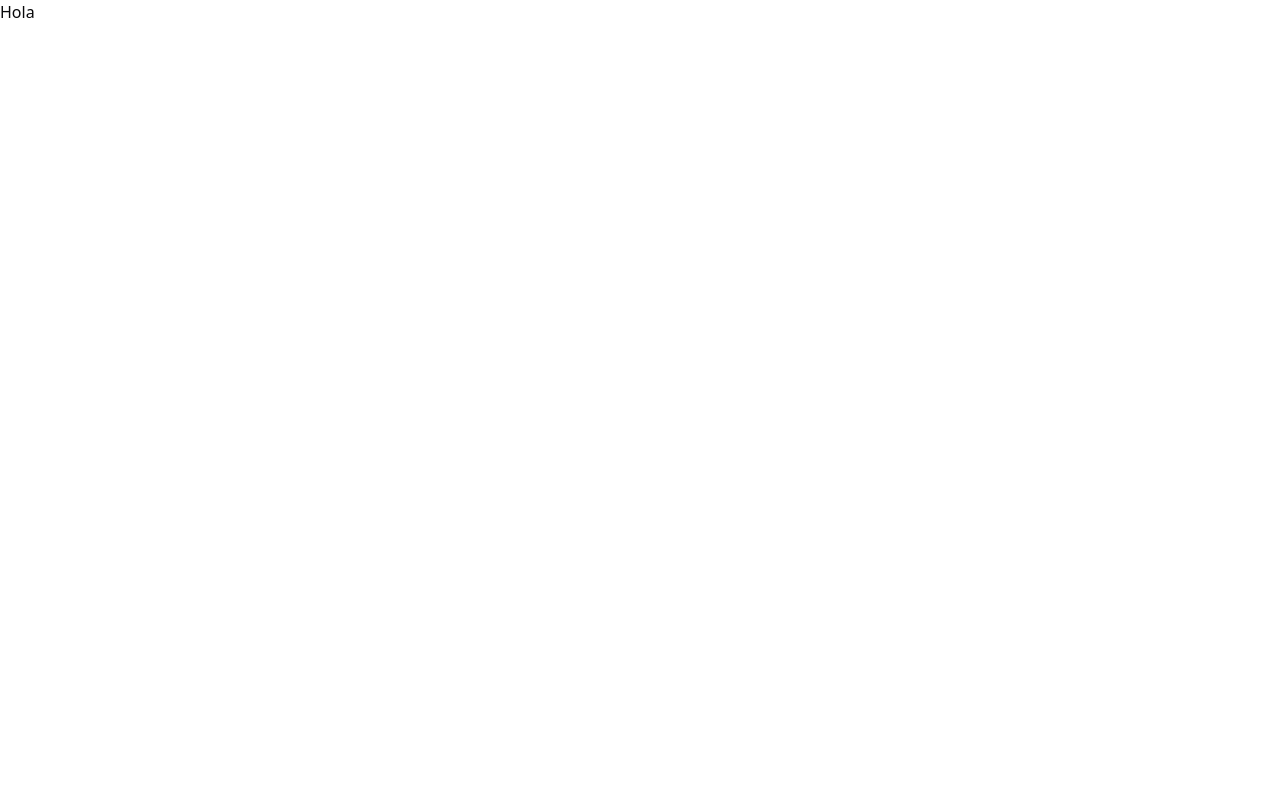
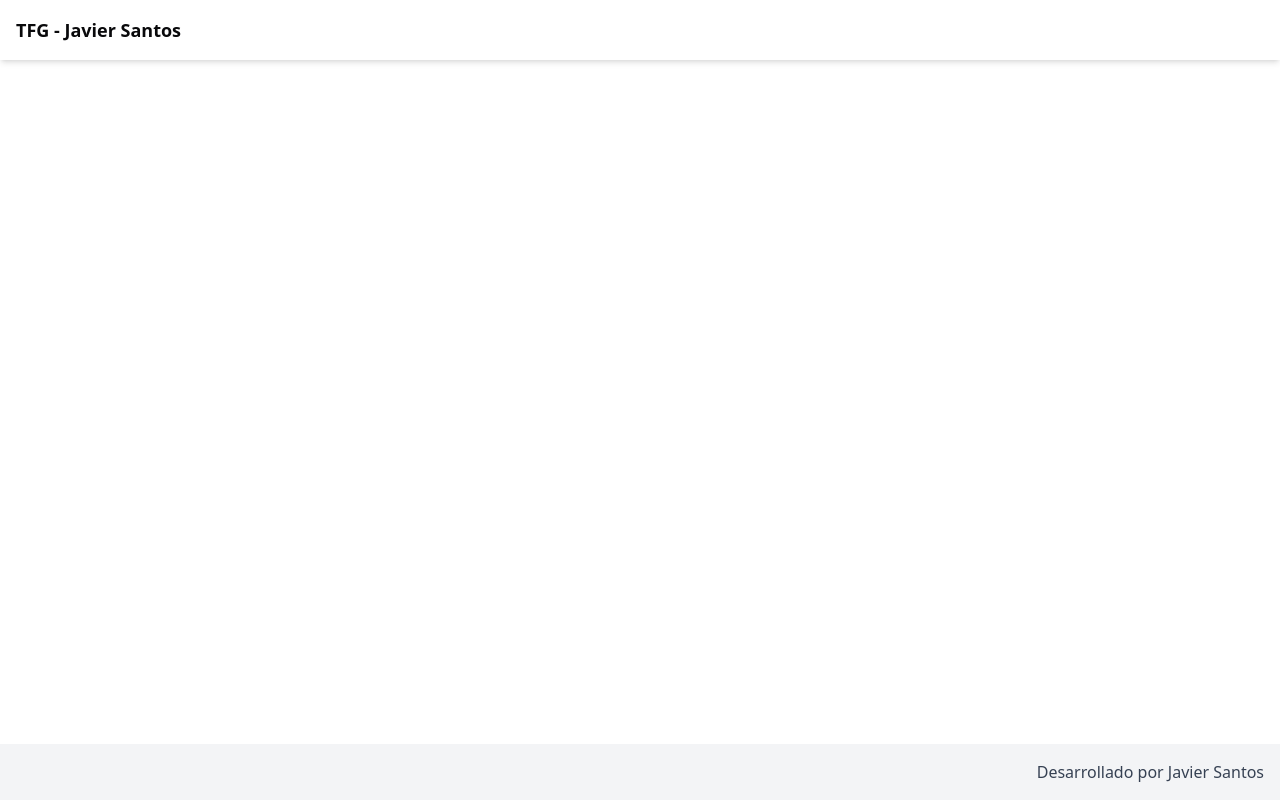
Before and after one commit to santos-404/time-series-tfg, a React (Vite) app in the folder frontend/: page / in a window 1280 px wide. Built offline with nearby package versions, Linux system fonts and the light colour scheme.

Commit message:
Add navbar and footer components

```diff
--- a/frontend/src/App.tsx
+++ b/frontend/src/App.tsx
@@ -1,11 +1,14 @@
 import "./index.css";
 
-export function App() {
-  return (
-    <div className="bg-red">
-      Hola
-    </div>
-  );
-}
+import { Navbar } from './components/layout/Navbar';
+import { Footer } from './components/layout/Footer';
 
-export default App;
+export const App: React.FC = () => (
+  <div className="flex flex-col min-h-screen">
+    <Navbar />
+    <main className="flex-grow">
+      {/* Tu contenido */}
+    </main>
+    <Footer />
+  </div>
+);
--- /dev/null
+++ b/frontend/src/components/layout/Footer.tsx
@@ -0,0 +1,11 @@
+import React from 'react';
+
+export const Footer: React.FC = () => {
+  return (
+    <footer className="bg-gray-100 text-gray-700 p-4 mt-auto">
+      <div className="container mx-auto text-right">
+        <span>Desarrollado por Javier Santos</span>
+      </div>
+    </footer>
+  );
+};
--- /dev/null
+++ b/frontend/src/components/layout/Navbar.tsx
@@ -0,0 +1,11 @@
+import React from 'react';
+
+export const Navbar: React.FC = () => {
+  return (
+    <nav className="p-4 shadow-md">
+      <div className="container mx-auto flex items-center justify-between">
+        <span className="text-lg font-semibold">TFG - Javier Santos</span>
+      </div>
+    </nav>
+  );
+};
--- /dev/null
+++ b/frontend/src/index.tsx
@@ -0,0 +1,12 @@
+import { serve } from "bun";
+import index from "./index.html";
+
+const server = serve({
+  routes: {
+    // Serve index.html for all unmatched routes.
+    "/*": index,
+
+  },
+
+  development: process.env.NODE_ENV !== "production",
+});
```
